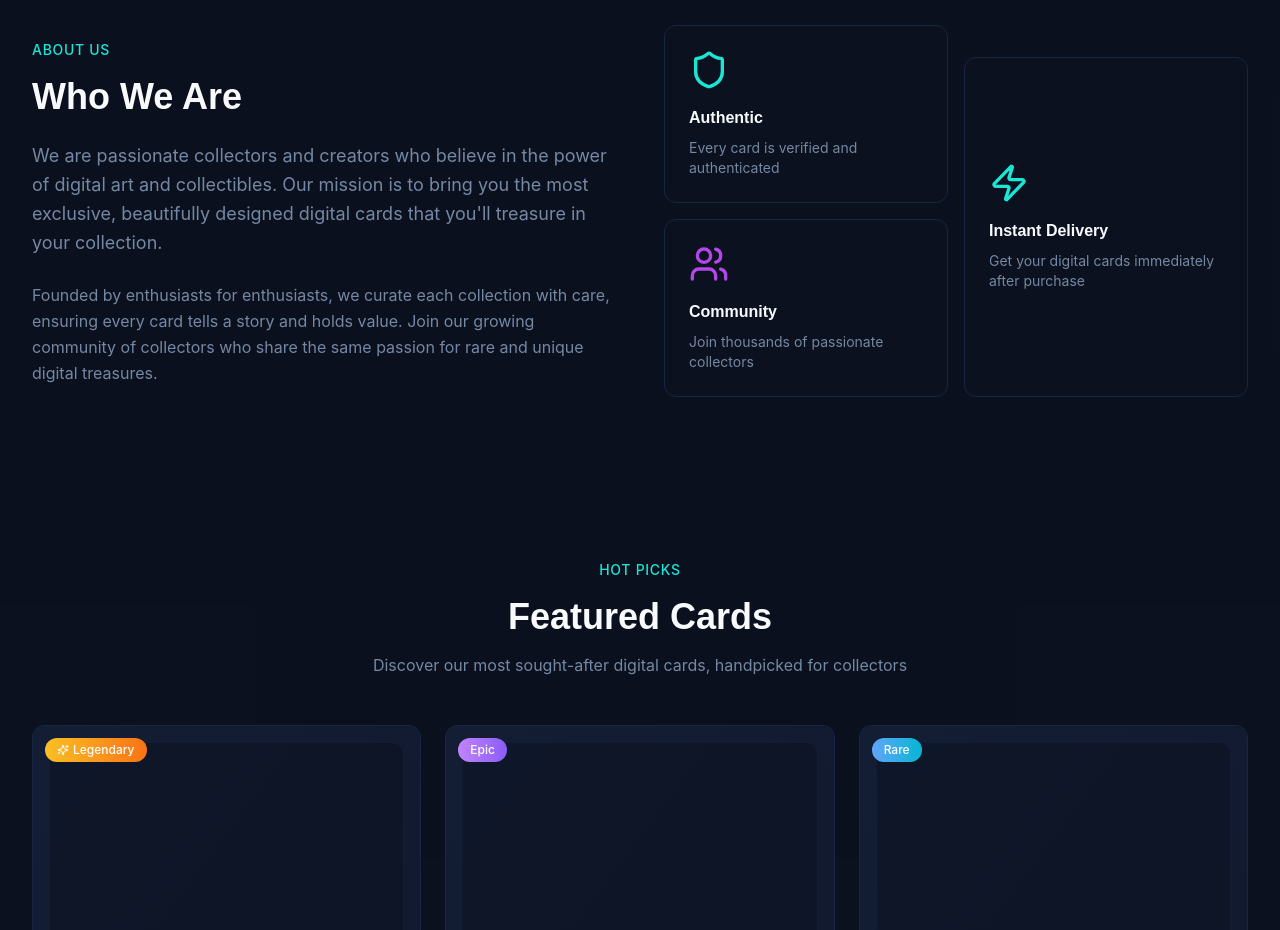
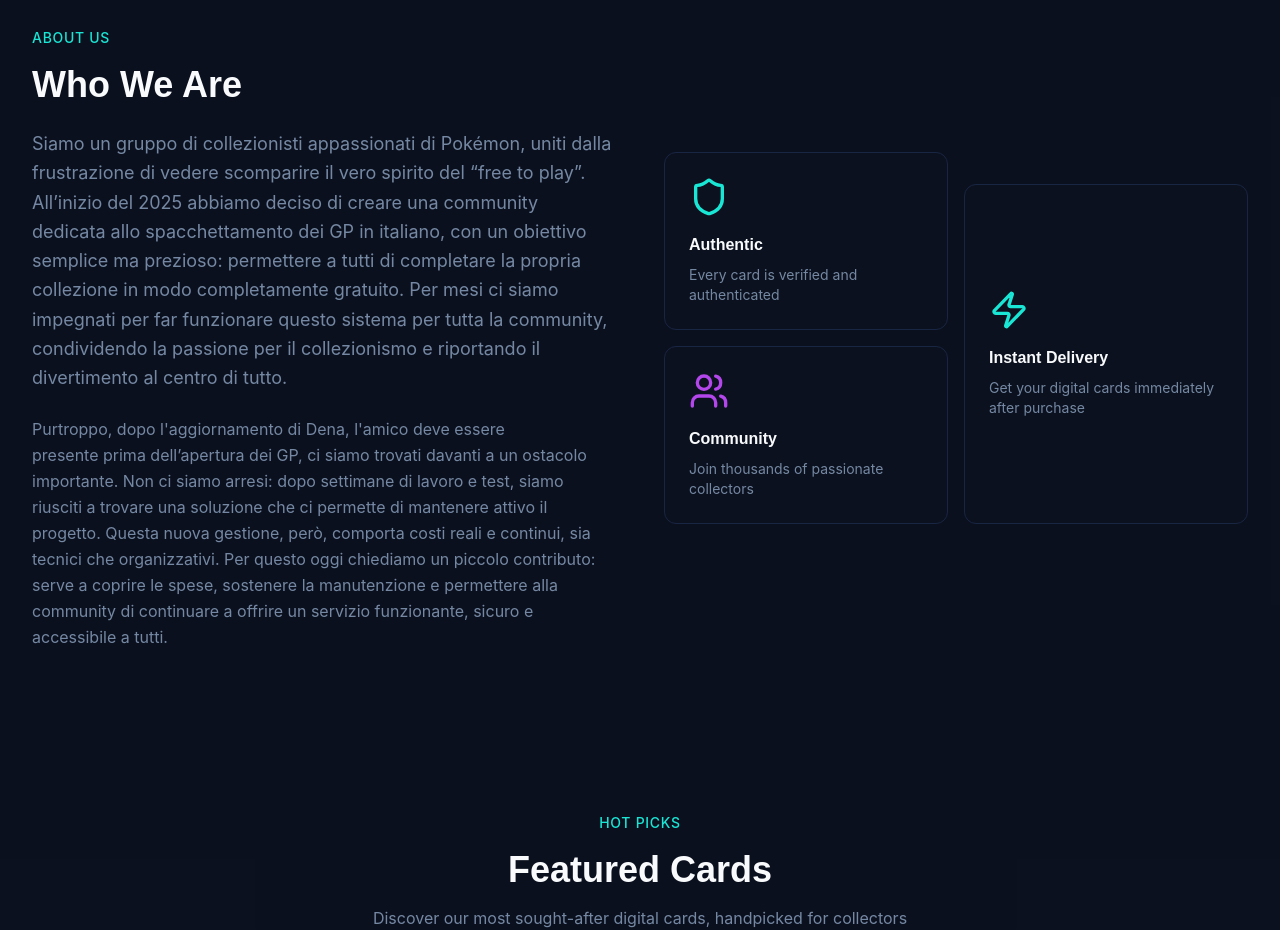
Before and after one commit to Dragonik98/digital-card-hub, a React (Vite) app: page / in a window 1280 px wide. Shown: the part 920-1850 px from the top of the page. Built offline with nearby package versions, Linux system fonts and the light colour scheme; the HTML template or start-up script is replaced by a standard one.

Commit message:
Visual edit in Lovable
Edited UI in Lovable

```diff
--- a/src/components/home/WhoWeAre.tsx
+++ b/src/components/home/WhoWeAre.tsx
@@ -1,8 +1,6 @@
 import { Shield, Zap, Users } from 'lucide-react';
-
 export function WhoWeAre() {
-  return (
-    <section className="py-20 bg-secondary/30">
+  return <section className="py-20 bg-secondary/30">
       <div className="container">
         <div className="grid lg:grid-cols-2 gap-12 items-center">
           {/* Content */}
@@ -11,16 +9,10 @@ export function WhoWeAre() {
             <h2 className="font-display text-3xl sm:text-4xl font-bold mt-4 mb-6">
               Who We Are
             </h2>
-            <p className="text-muted-foreground text-lg leading-relaxed mb-6">
-              We are passionate collectors and creators who believe in the power of digital art
-              and collectibles. Our mission is to bring you the most exclusive, beautifully
-              designed digital cards that you'll treasure in your collection.
-            </p>
-            <p className="text-muted-foreground leading-relaxed">
-              Founded by enthusiasts for enthusiasts, we curate each collection with care,
-              ensuring every card tells a story and holds value. Join our growing community
-              of collectors who share the same passion for rare and unique digital treasures.
-            </p>
+            <p className="text-muted-foreground text-lg leading-relaxed mb-6">Siamo un gruppo di collezionisti appassionati di Pokémon, uniti dalla frustrazione di vedere scomparire il vero spirito del “free to play”. All’inizio del 2025 abbiamo deciso di creare una community dedicata allo spacchettamento dei GP in italiano, con un obiettivo semplice ma prezioso: permettere a tutti di completare la propria collezione in modo completamente gratuito.
+Per mesi ci siamo impegnati per far funzionare questo sistema per tutta la community, condividendo la passione per il collezionismo e riportando il divertimento al centro di tutto.</p>
+            <p className="text-muted-foreground leading-relaxed">Purtroppo, dopo l'aggiornamento di Dena, l'amico deve essere presente prima dell’apertura dei GP, ci siamo trovati davanti a un ostacolo importante. Non ci siamo arresi: dopo settimane di lavoro e test, siamo riusciti a trovare una soluzione che ci permette di mantenere attivo il progetto.
+Questa nuova gestione, però, comporta costi reali e continui, sia tecnici che organizzativi. Per questo oggi chiediamo un piccolo contributo: serve a coprire le spese, sostenere la manutenzione e permettere alla community di continuare a offrire un servizio funzionante, sicuro e accessibile a tutti.</p>
           </div>
 
           {/* Visual */}
@@ -55,6 +47,5 @@ export function WhoWeAre() {
           </div>
         </div>
       </div>
-    </section>
-  );
+    </section>;
 }
```
